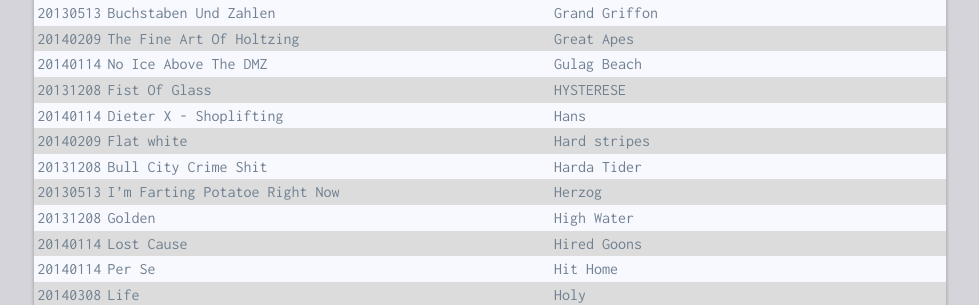
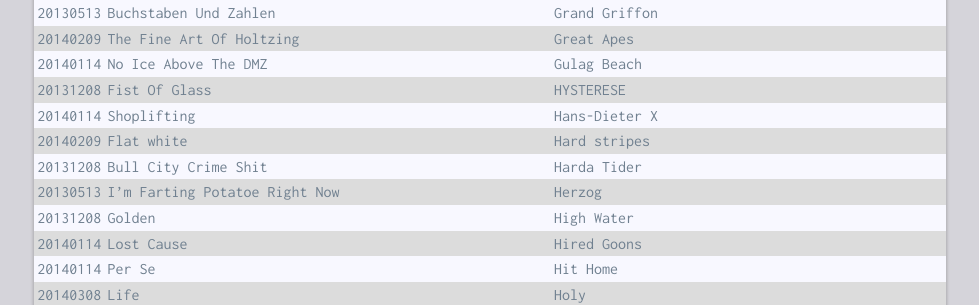
Before and after one commit to curlott/tprs, a Jekyll site: the page built from index.html, in a window 1280 px wide and 900 px high, scrolled down 2431 px. Shown: the part 153-458 px from the top of the window, without its empty margins (150-1129 px from the left). Built offline with Jekyll 4.4.1, drawn with Linux system fonts in a browser that asks for light colours; nearby versions of some CDN libraries; Markdown is read by kramdown in place of the engine named in the settings.

Commit message:
misspelling

```diff
--- a/_data/tracks.yml
+++ b/_data/tracks.yml
@@ -547,8 +547,8 @@
 - track: "Down With Bo Jangles"
   artist: "Yo Man Go"
   show: 20140114
-- track: "Dieter X - Shoplifting"
-  artist: "Hans"
+- track: "Shoplifting"
+  artist: "Hans-Dieter X"
   show: 20140114
 - track: "Sofa In singapur"
   artist: "Oma Hans"
```
